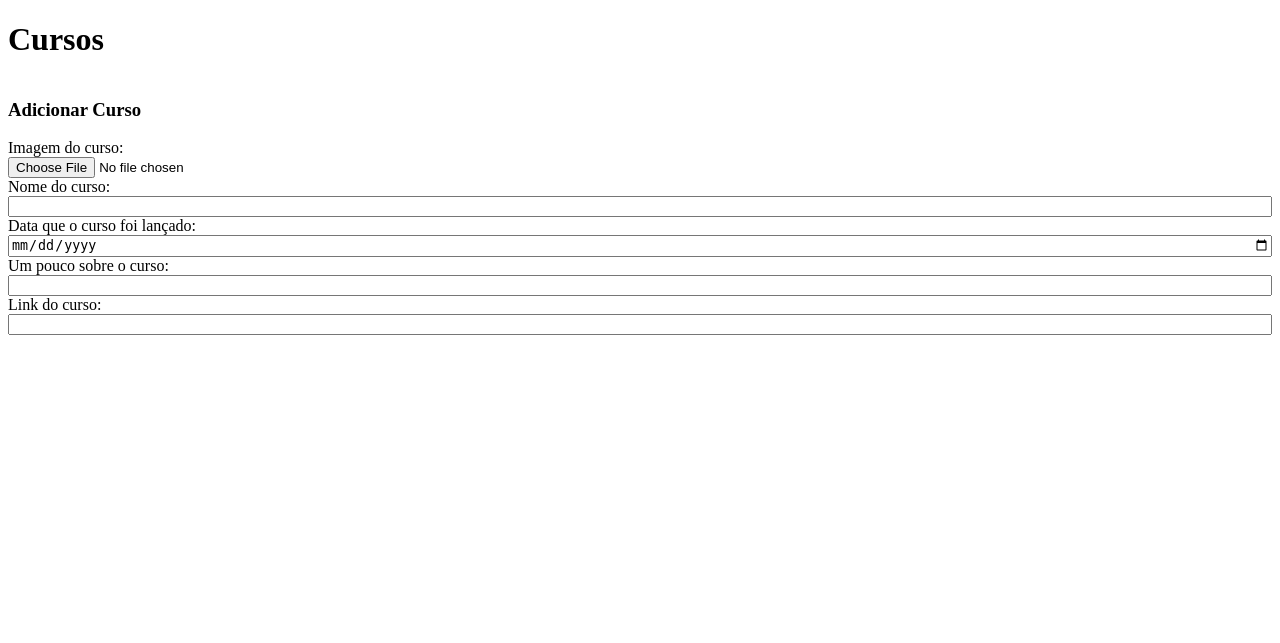
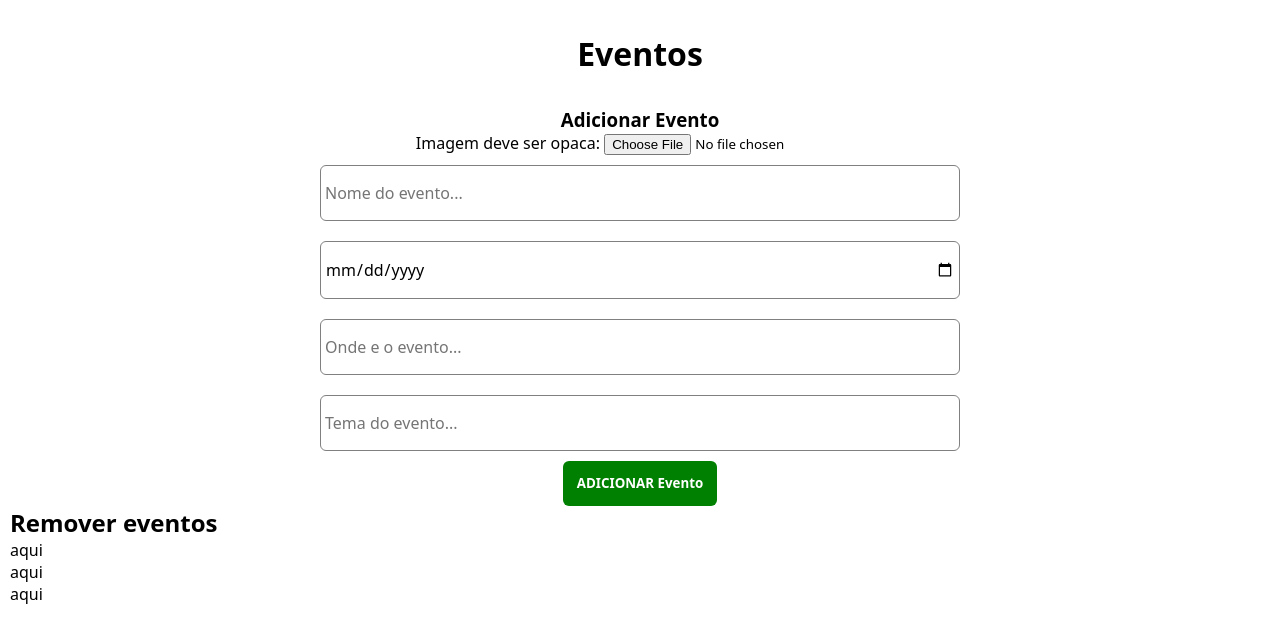
Before and after one commit to danielBRTanimacao/II-projeto-extensao-faculdade, a Flask app: page /interface in a window 1280 px wide. Shown: the top 643 px of the page. Run offline with Flask 3, Linux system fonts and the light colour scheme.

Commit message:
creating a interface to add events

```diff
--- a/backend/main.py
+++ b/backend/main.py
@@ -24,7 +24,7 @@ def events_request():
     return jsonify(courses)
 
 @app.route('/interface')
-def interface_updates():
+def interface_updates(): # ESSE CODIGO SERA ALTERADO NO MAIN
     return render_template("index.html")
 
 if __name__ == "__main__":
--- a/backend/templates/index.html
+++ b/backend/templates/index.html
@@ -5,32 +5,100 @@
         <meta name="viewport" content="width=device-width, initial-scale=1.0" />
         <title>Interface - Cursos e Eventos</title>
         <style>
+            * {
+                margin: 0;
+                padding: 0;
+                font-family: system-ui, -apple-system, BlinkMacSystemFont,
+                    "Segoe UI", Roboto, Oxygen, Ubuntu, Cantarell, "Open Sans",
+                    "Helvetica Neue", sans-serif;
+            }
+            body {
+                margin: 0 10px;
+            }
+            h1 {
+                text-align: center;
+                margin: 1em 0;
+            }
             form {
                 display: flex;
                 flex-direction: column;
+                align-items: center;
+            }
+
+            input[type="text"],
+            input[type="date"] {
+                margin: 10px 0;
+                width: 50%;
+                padding: 1em 0.25em;
+                border: 1px solid gray;
+                border-radius: 6px;
+                font-size: 1em;
+            }
+
+            button {
+                padding: 1em;
+                border-radius: 6px;
+                border: none;
+                background-color: green;
+                color: white;
+                font-weight: 700;
+                cursor: pointer;
+            }
+
+            button:hover {
+                background-color: darkgreen;
+            }
+
+            @media (max-width: 767.98px) {
+                input {
+                    width: 80%;
+                }
             }
         </style>
     </head>
     <body>
-        <h1>Cursos</h1>
+        <h1>Eventos</h1>
         <main>
             <form action="#">
-                <h3>Adicionar Curso</h3>
-                <label for="imageId">Imagem do curso:</label>
-                <input type="file" name="image" id="imageId" />
-                <label for="titleID">Nome do curso:</label>
-                <input type="text" name="title" id="titleId" />
-                <label for="date_launchId">Data que o curso foi lançado:</label>
-                <input type="date" name="date_launch" id="date_launchId" />
-                <label for="small_descriptionId">Um pouco sobre o curso:</label>
+                <h3>Adicionar Evento</h3>
+                <div>
+                    <label for="imgOpacityId">Imagem deve ser opaca:</label>
+                    <input type="file" name="imgOpacity" id="imgOpacityId" />
+                </div>
                 <input
                     type="text"
-                    name="small_description"
-                    id="small_descriptionId"
+                    name="title"
+                    id="titleId"
+                    placeholder="Nome do evento..."
                 />
-                <label for="urlId">Link do curso:</label>
-                <input type="url" name="url" id="urlID" />
+                <input
+                    type="date"
+                    name="date"
+                    id="dateId"
+                    placeholder="Data do evento..."
+                />
+                <input
+                    type="text"
+                    name="text"
+                    id="textId"
+                    placeholder="Onde e o evento..."
+                />
+                <input
+                    type="text"
+                    name="about"
+                    id="aboutId"
+                    placeholder="Tema do evento..."
+                />
+                <button type="submit">ADICIONAR Evento</button>
             </form>
+            <section>
+                <h2>Remover eventos</h2>
+                <ul>
+                    <li>aqui</li>
+                    <li>aqui</li>
+                    <li>aqui</li>
+                </ul>
+            </section>
         </main>
     </body>
 </html>
```
Also changed, not shown: backend/templates/login.html (deleted, +0 -11 lines), 1 other file.
